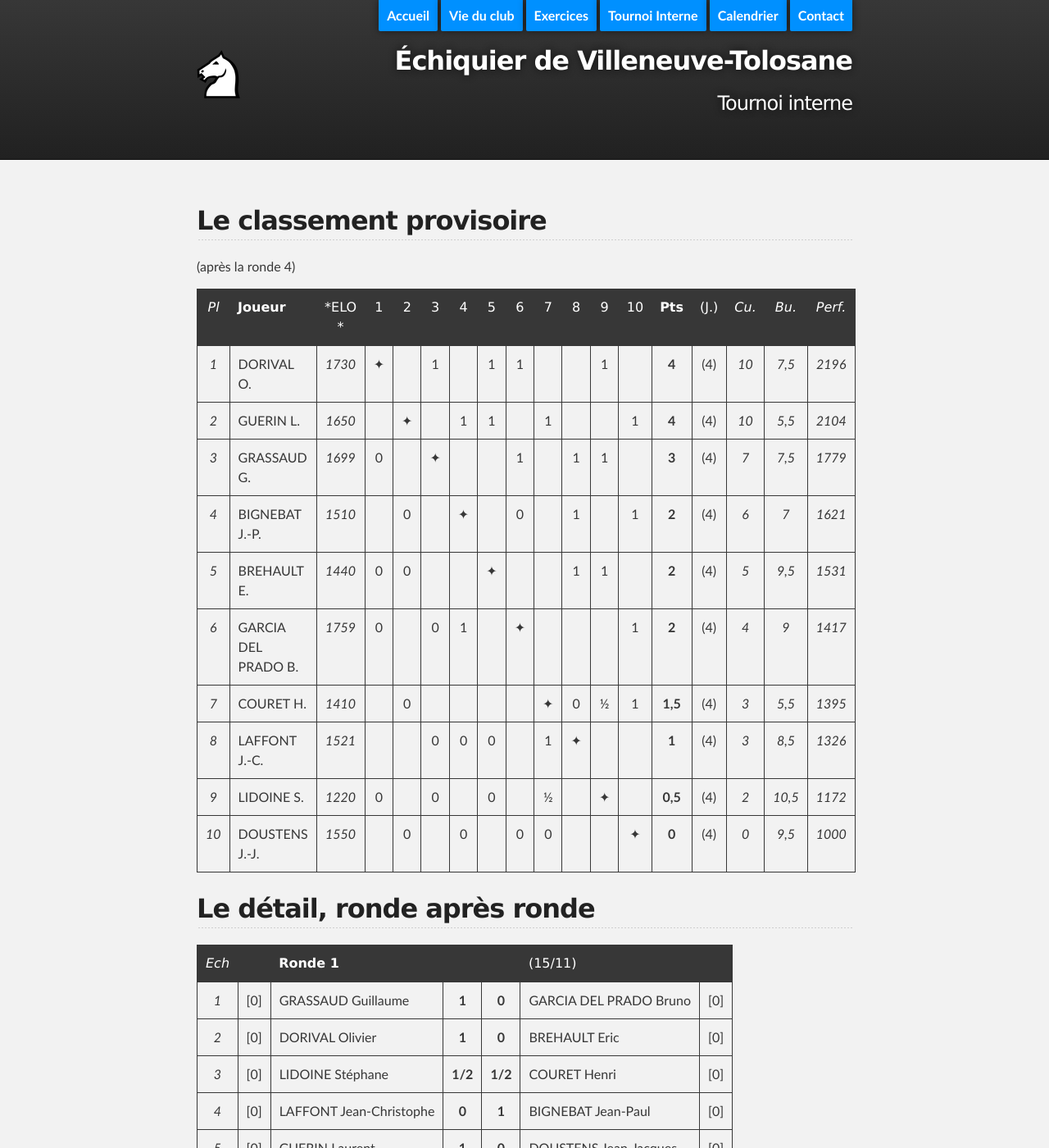
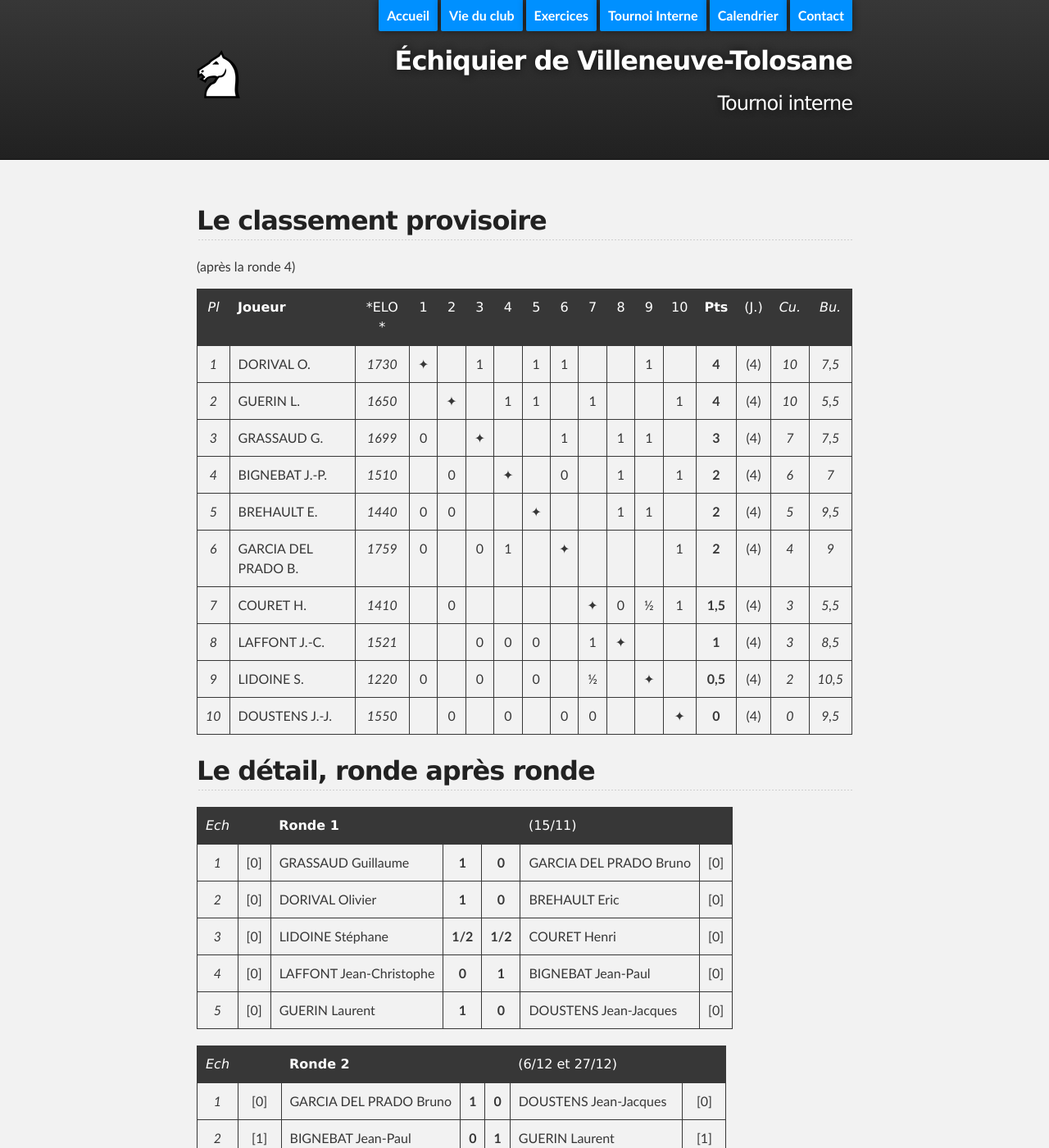
Before and after one commit to echiquier-villeneuve-tolosane/echiquier-villeneuve-tolosane.github.io, a Jekyll site: the page built from tournoiinterne.md, in a window 1280 px wide and 1400 px high. Shown: the whole window at 82% size. Built offline with Jekyll 4.4.1, drawn with Linux system fonts in a browser that asks for light colours; nearby versions of some CDN libraries.

Commit message:
Updated tournoiinterne.md

```diff
--- a/tournoiinterne.md
+++ b/tournoiinterne.md
@@ -8,18 +8,18 @@
 ## Le classement provisoire
 (après la ronde 4)
 
-|*Pl*|  **Joueur** |   *ELO *          |1 |2 |3 |4 |5 |6 |7 |8 |9 |10|**Pts**|(J.)|*Cu.*|*Bu.*|*Perf.*|
-|:-:|:------------------------ |:---------: |:-:|:-:|:-:|:-:|:-:|:-:|:-:|:-:|:-:|:-:|:-:|:-:|:-:|:-:|:-:|
-|*1*| DORIVAL O.         | *1730* |&#10022;| |1| |1|1| | |1| |**4**|(4)|*10*|*7,5*|*2196*|
-|*2*| GUERIN L.          | *1650* | |&#10022;| |1|1| |1| | |1|**4**|(4)|*10*|*5,5*|*2104*|
-|*3*| GRASSAUD G.      | *1699* |0| |&#10022;| | |1| |1|1| |**3**|(4)|*7*|*7,5*|*1779*|
-|*4*| BIGNEBAT J.-P.      | *1510* | |0| |&#10022;| |0| |1| |1|**2**|(4)|*6*|*7*|*1621*|
-|*5*| BREHAULT E.           | *1440* |0|0| | |&#10022;| | |1|1| |**2**|(4)|*5*|*9,5*|*1531*|
-|*6*| GARCIA DEL PRADO B.  | *1759* |0| |0|1| |&#10022;| | | |1|**2**|(4)|*4*|*9*|*1417*|
-|*7*| COURET H.            | *1410* | |0| | | | |&#10022;|0|&#189;|1|**1,5**|(4)|*3*|*5,5*|*1395*|
-|*8*| LAFFONT J.-C. | *1521* | | |0|0|0| |1|&#10022;| | |**1**|(4)|*3*|*8,5*|*1326*|
-|*9*| LIDOINE S.        | *1220* |0| |0| |0| |&#189;| |&#10022;| |**0,5**|(4)|*2*|*10,5*|*1172*|
-|*10*| DOUSTENS J.-J.  | *1550* | |0| |0| |0|0| | |&#10022;|**0**|(4)|*0*|*9,5*|*1000*|
+|*Pl*|  **Joueur** |   *ELO *          |1 |2 |3 |4 |5 |6 |7 |8 |9 |10|**Pts**|(J.)|*Cu.*|*Bu.*|
+|:-:|:------------------------ |:---------: |:-:|:-:|:-:|:-:|:-:|:-:|:-:|:-:|:-:|:-:|:-:|:-:|:-:|:-:|
+|*1*| DORIVAL O.         | *1730* |&#10022;| |1| |1|1| | |1| |**4**|(4)|*10*|*7,5*|
+|*2*| GUERIN L.          | *1650* | |&#10022;| |1|1| |1| | |1|**4**|(4)|*10*|*5,5*|
+|*3*| GRASSAUD G.      | *1699* |0| |&#10022;| | |1| |1|1| |**3**|(4)|*7*|*7,5*|
+|*4*| BIGNEBAT J.-P.      | *1510* | |0| |&#10022;| |0| |1| |1|**2**|(4)|*6*|*7*|
+|*5*| BREHAULT E.           | *1440* |0|0| | |&#10022;| | |1|1| |**2**|(4)|*5*|*9,5*|
+|*6*| GARCIA DEL PRADO B.  | *1759* |0| |0|1| |&#10022;| | | |1|**2**|(4)|*4*|*9*|
+|*7*| COURET H.            | *1410* | |0| | | | |&#10022;|0|&#189;|1|**1,5**|(4)|*3*|*5,5*|
+|*8*| LAFFONT J.-C. | *1521* | | |0|0|0| |1|&#10022;| | |**1**|(4)|*3*|*8,5*|
+|*9*| LIDOINE S.        | *1220* |0| |0| |0| |&#189;| |&#10022;| |**0,5**|(4)|*2*|*10,5*|
+|*10*| DOUSTENS J.-J.  | *1550* | |0| |0| |0|0| | |&#10022;|**0**|(4)|*0*|*9,5*|
 
 ## Le détail, ronde après ronde
 
```
